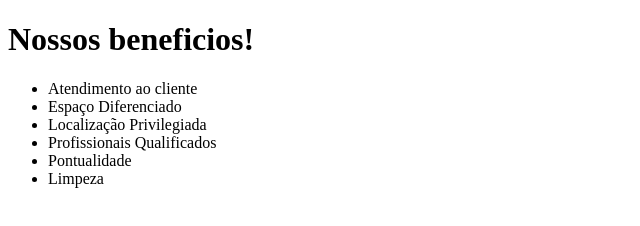
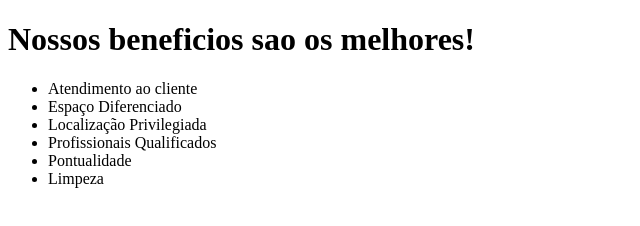
Before and after one commit to dSlayer31/intgit, a plain HTML site: page index.html in a window 1280 px wide. Shown: the whole page, without its empty margins (0-640 px from the left). Drawn offline with Linux system fonts and the light colour scheme.

Commit message:
melhorando titulo

```diff
--- a/index.html
+++ b/index.html
@@ -1,7 +1,7 @@
 <!DOCTYPE html>
 <html lang=pt-br>
 <body>
-<h1 class="titulo-centro">Nossos beneficios! </h1>
+<h1 class="titulo-centro">Nossos beneficios sao os melhores!</h1>
 
  <ul class="itens">
 
```
